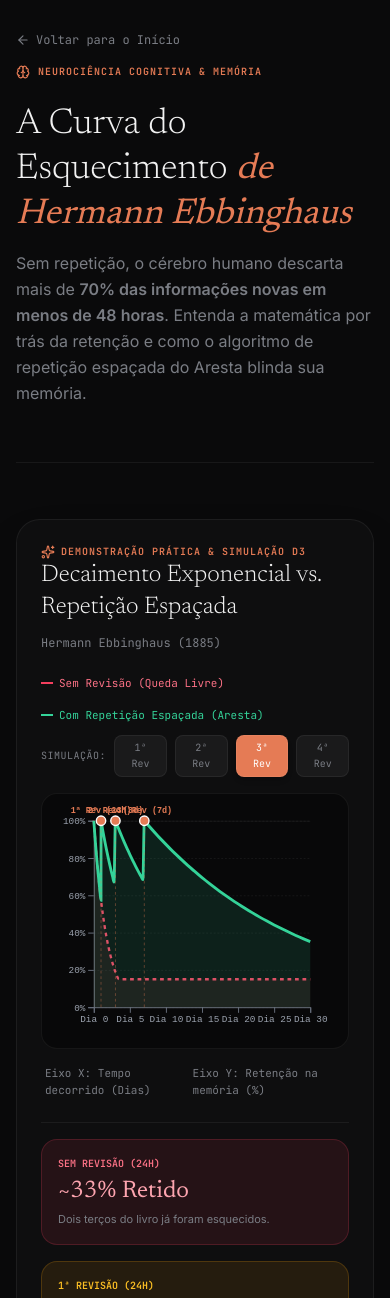
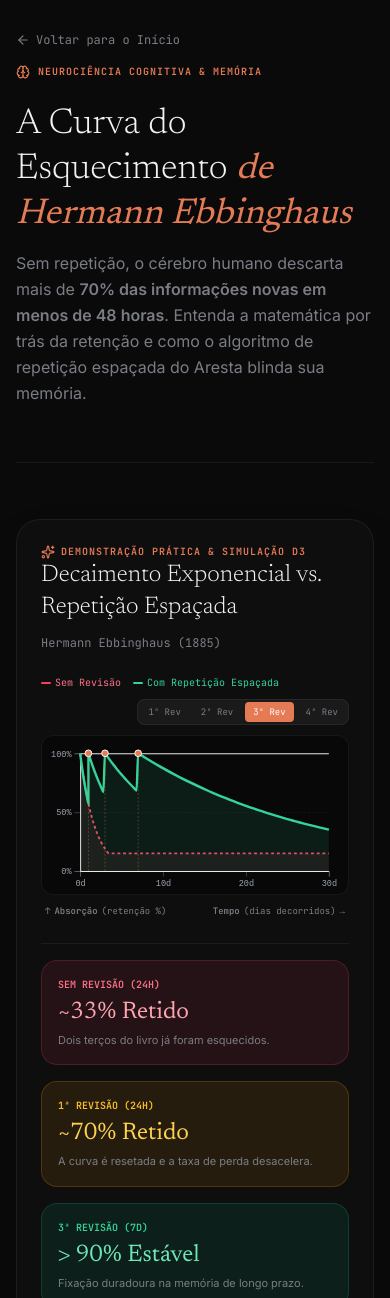
Before and after one commit to vhwcm/Aresta, a Nuxt app in the folder front/: page /curva-do-esquecimento in a window 390 px wide. Shown: the top 1298 px of the page. Built offline with nearby package versions, Linux system fonts and the light colour scheme.

Commit message:
style(chart): compactar grafico de Ebbinghaus e simplificar eixos para mobile (tempo e absorcao)

```diff
--- a/front/app/components/EbbinghausChart.vue
+++ b/front/app/components/EbbinghausChart.vue
@@ -1,41 +1,49 @@
 <template>
-  <div class="w-full flex flex-col gap-4">
-    <!-- Controles & Legenda do Gráfico -->
-    <div class="flex flex-wrap items-center justify-between gap-3 text-xs">
-      <div class="flex items-center gap-4 flex-wrap">
-        <div class="flex items-center gap-1.5 font-technical text-[11px] text-rose-400">
-          <div class="w-3 h-0.5 bg-rose-500"></div>
-          <span>Sem Revisão (Queda Livre)</span>
+  <div class="w-full flex flex-col gap-2.5">
+    <!-- Controles Compactos & Legenda Enxuta -->
+    <div class="flex flex-wrap items-center justify-between gap-2 text-xs">
+      <!-- Legenda Direta: Tempo vs Absorção -->
+      <div class="flex items-center gap-3 flex-wrap text-[10px] font-technical">
+        <div class="flex items-center gap-1 text-rose-400">
+          <div class="w-2.5 h-0.5 bg-rose-500 rounded-full"></div>
+          <span>Sem Revisão</span>
         </div>
-        <div class="flex items-center gap-1.5 font-technical text-[11px] text-emerald-400">
-          <div class="w-3 h-0.5 bg-emerald-400"></div>
-          <span>Com Repetição Espaçada (Aresta)</span>
+        <div class="flex items-center gap-1 text-emerald-400">
+          <div class="w-2.5 h-0.5 bg-emerald-400 rounded-full"></div>
+          <span>Com Repetição Espaçada</span>
         </div>
       </div>
 
-      <div class="flex items-center gap-2">
-        <span class="font-technical text-[10px] uppercase tracking-wider text-textSecondary">Simulação:</span>
+      <!-- Seletor Rápido de Simulação -->
+      <div class="flex items-center gap-1.5 ml-auto">
+        <span class="font-technical text-[9px] uppercase tracking-wider text-textSecondary hidden sm:inline">Simulação:</span>
+        <div class="flex items-center gap-1 bg-white/5 p-0.5 rounded-lg border border-divider">
           <button
             v-for="step in [1, 2, 3, 4]"
             :key="step"
             @click="activeRevisions = step"
-          :class="activeRevisions === step ? 'bg-accent text-white shadow-md' : 'bg-white/5 text-textSecondary hover:text-white'"
-          class="px-2.5 py-1 rounded-lg font-technical text-[10px] transition-all border border-divider"
+            :class="activeRevisions === step ? 'bg-accent text-white shadow-sm' : 'text-textSecondary hover:text-white'"
+            class="px-2 py-0.5 rounded font-technical text-[9px] transition-all"
           >
             {{ step }}ª Rev
           </button>
         </div>
       </div>
+    </div>
 
-    <!-- Container do SVG D3 -->
-    <div ref="containerRef" class="w-full h-64 sm:h-80 relative bg-black/40 rounded-2xl border border-divider overflow-hidden p-2">
+    <!-- Container do SVG D3 Comprimido Vertical e Horizontalmente -->
+    <div ref="containerRef" class="w-full h-40 sm:h-48 md:h-52 relative bg-black/40 rounded-xl sm:rounded-2xl border border-divider overflow-hidden p-1 sm:p-2">
       <svg ref="svgRef" class="w-full h-full"></svg>
     </div>
 
-    <!-- Dica explicativa inferior -->
-    <div class="flex items-center justify-between text-[11px] font-technical text-textSecondary px-1">
-      <span>Eixo X: Tempo decorrido (Dias)</span>
-      <span>Eixo Y: Retenção na memória (%)</span>
+    <!-- Indicador Enxuto dos Eixos: Linha horizontal = Tempo, Linha vertical = Absorção -->
+    <div class="flex items-center justify-between text-[9px] sm:text-[10px] font-technical text-textSecondary px-1">
+      <span class="flex items-center gap-1 text-textSecondary">
+        <span>&uarr;</span> <strong>Absorção</strong> (retenção %)
+      </span>
+      <span class="flex items-center gap-1 text-textSecondary">
+        <strong>Tempo</strong> (dias decorridos) <span>&rarr;</span>
+      </span>
     </div>
   </div>
 </template>
@@ -101,12 +109,12 @@ const renderChart = () => {
   const svg = d3.select(svgRef.value)
   svg.selectAll('*').remove()
 
-  const width = containerRef.value.clientWidth || 500
-  const height = containerRef.value.clientHeight || 300
-  const margin = { top: 20, right: 30, bottom: 35, left: 45 }
+  const width = containerRef.value.clientWidth || 400
+  const height = containerRef.value.clientHeight || 180
+  const margin = { top: 14, right: 12, bottom: 20, left: 32 }
 
-  const innerWidth = width - margin.left - margin.right
-  const innerHeight = height - margin.top - margin.bottom
+  const innerWidth = Math.max(10, width - margin.left - margin.right)
+  const innerHeight = Math.max(10, height - margin.top - margin.bottom)
 
   svg.attr('viewBox', `0 0 ${width} ${height}`)
 
@@ -118,34 +126,34 @@ const renderChart = () => {
   const xScale = d3.scaleLinear().domain([0, 30]).range([0, innerWidth])
   const yScale = d3.scaleLinear().domain([0, 100]).range([innerHeight, 0])
 
-  // Linhas de Grade de Fundo
-  const yGrid = d3.axisLeft(yScale).ticks(5).tickSize(-innerWidth).tickFormat(() => '')
+  // Linhas de Grade de Fundo Sutis
+  const yGrid = d3.axisLeft(yScale).ticks(3).tickSize(-innerWidth).tickFormat(() => '')
   g.append('g')
-    .attr('class', 'grid text-white/5')
+    .attr('class', 'grid')
     .call(yGrid)
     .selectAll('line')
-    .attr('stroke', 'rgba(255,255,255,0.06)')
+    .attr('stroke', 'rgba(255,255,255,0.05)')
     .attr('stroke-dasharray', '2,2')
 
-  // Eixos
-  const xAxis = d3.axisBottom(xScale).ticks(6).tickFormat((d) => `Dia ${d}`)
-  const yAxis = d3.axisLeft(yScale).ticks(5).tickFormat((d) => `${d}%`)
+  // Eixos Simplificados
+  const xAxis = d3.axisBottom(xScale).ticks(4).tickFormat((d) => `${d}d`)
+  const yAxis = d3.axisLeft(yScale).ticks(3).tickFormat((d) => `${d}%`)
 
   g.append('g')
     .attr('transform', `translate(0,${innerHeight})`)
     .call(xAxis)
-    .attr('color', '#6b7280')
+    .attr('color', 'rgba(255,255,255,0.2)')
     .selectAll('text')
     .attr('fill', '#9ca3af')
-    .attr('font-size', '10px')
+    .attr('font-size', '9px')
     .attr('font-family', 'var(--font-technical, monospace)')
 
   g.append('g')
     .call(yAxis)
-    .attr('color', '#6b7280')
+    .attr('color', 'rgba(255,255,255,0.2)')
     .selectAll('text')
     .attr('fill', '#9ca3af')
-    .attr('font-size', '10px')
+    .attr('font-size', '9px')
     .attr('font-family', 'var(--font-technical, monospace)')
 
   const { noReviewData, reviewLines } = generateData(activeRevisions.value)
@@ -156,7 +164,6 @@ const renderChart = () => {
     .y((d) => yScale(d[1]))
     .curve(d3.curveMonotoneX)
 
-  // 1. Plotar Área de Perda de Memória (Sem Revisão)
   const areaGenerator = d3
     .area<[number, number]>()
     .x((d) => xScale(d[0]))
@@ -164,76 +171,62 @@ const renderChart = () => {
     .y1((d) => yScale(d[1]))
     .curve(d3.curveMonotoneX)
 
+  // 1. Área & Linha Sem Revisão (Queda Livre)
   g.append('path')
     .datum(noReviewData)
     .attr('fill', 'rgba(244, 63, 94, 0.08)')
     .attr('d', areaGenerator)
 
-  // Linha Sem Revisão
   g.append('path')
     .datum(noReviewData)
     .attr('fill', 'none')
     .attr('stroke', '#f43f5e')
-    .attr('stroke-width', 2.5)
-    .attr('stroke-dasharray', '4,4')
+    .attr('stroke-width', 2)
+    .attr('stroke-dasharray', '3,3')
     .attr('d', lineGenerator)
 
-  // 2. Plotar Curva de Repetição Espaçada
+  // 2. Curva com Repetição Espaçada
   reviewLines.forEach((rev) => {
-    // Área protegida da memória
     g.append('path')
       .datum(rev.points)
-      .attr('fill', 'rgba(52, 211, 153, 0.12)')
+      .attr('fill', 'rgba(52, 211, 153, 0.1)')
       .attr('d', areaGenerator)
 
     g.append('path')
       .datum(rev.points)
       .attr('fill', 'none')
       .attr('stroke', '#34d399')
-      .attr('stroke-width', 3)
+      .attr('stroke-width', 2.5)
       .attr('d', lineGenerator)
   })
 
-  // 3. Marcadores de Revisão (Flashcards no dia 1, 3, 7, 15)
+  // 3. Marcadores de Revisão (Pontos e Linhas Guia)
   const reviewPoints = [
-    { day: 1, label: '1ª Rev (24h)' },
-    { day: 3, label: '2ª Rev (3d)' },
-    { day: 7, label: '3ª Rev (7d)' },
-    { day: 15, label: '4ª Rev (15d)' }
+    { day: 1, label: '1ª' },
+    { day: 3, label: '2ª' },
+    { day: 7, label: '3ª' },
+    { day: 15, label: '4ª' }
   ]
 
   reviewPoints.slice(0, activeRevisions.value).forEach((pt) => {
     const cx = xScale(pt.day)
     const cy = yScale(100)
 
-    // Linha vertical de revisão
     g.append('line')
       .attr('x1', cx)
       .attr('y1', innerHeight)
       .attr('x2', cx)
       .attr('y2', cy)
-      .attr('stroke', 'rgba(229, 123, 85, 0.4)')
-      .attr('stroke-dasharray', '3,3')
+      .attr('stroke', 'rgba(229, 123, 85, 0.35)')
+      .attr('stroke-dasharray', '2,2')
 
-    // Ponto de pulso
     g.append('circle')
       .attr('cx', cx)
       .attr('cy', cy)
-      .attr('r', 5)
+      .attr('r', 3.5)
       .attr('fill', '#E57B55')
       .attr('stroke', '#ffffff')
-      .attr('stroke-width', 1.5)
-
-    // Rótulo
-    g.append('text')
-      .attr('x', cx)
-      .attr('y', cy - 8)
-      .attr('text-anchor', 'middle')
-      .attr('fill', '#E57B55')
-      .attr('font-size', '9px')
-      .attr('font-weight', '600')
-      .attr('font-family', 'var(--font-technical, monospace)')
-      .text(pt.label)
+      .attr('stroke-width', 1)
   })
 }
 
```
Lines whose indentation alone changed are shown as unchanged.
